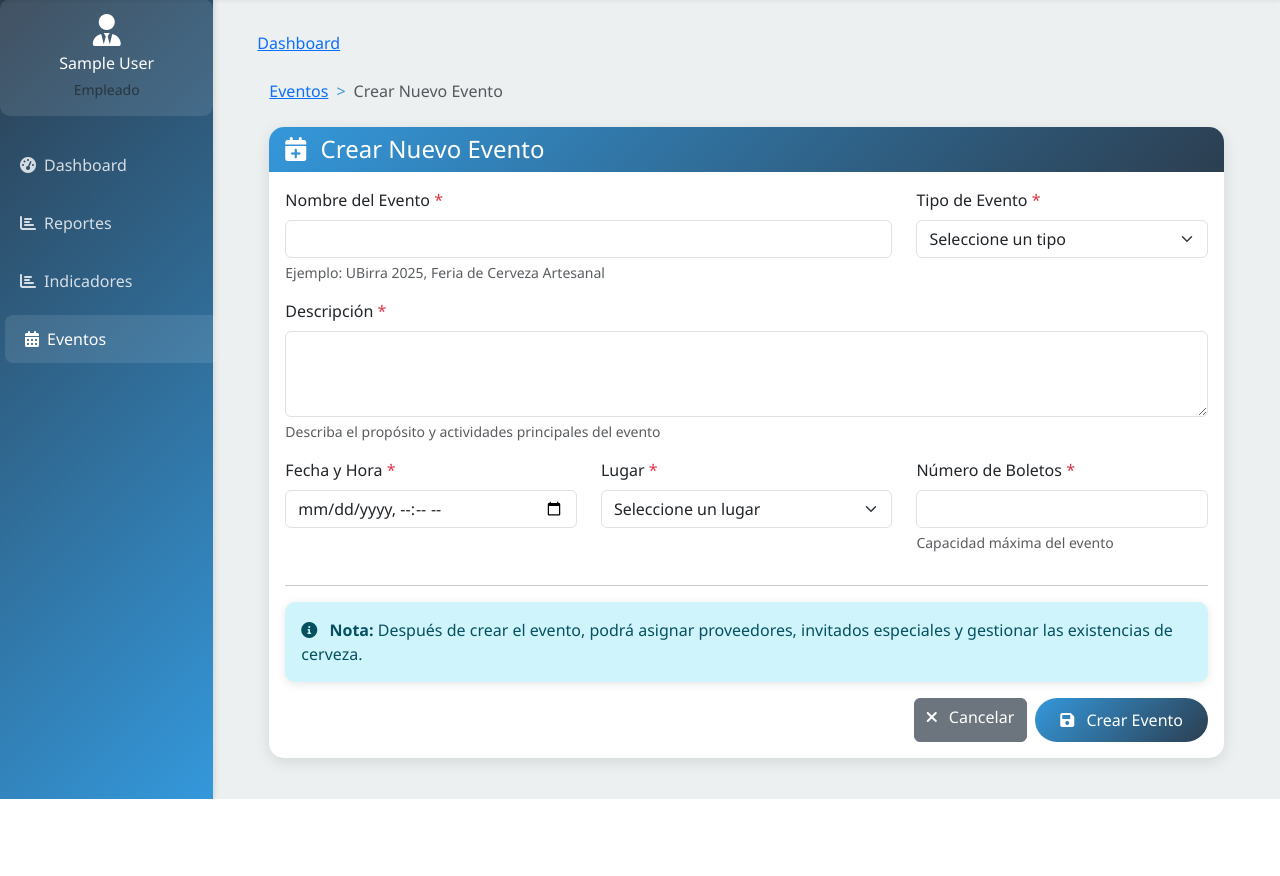
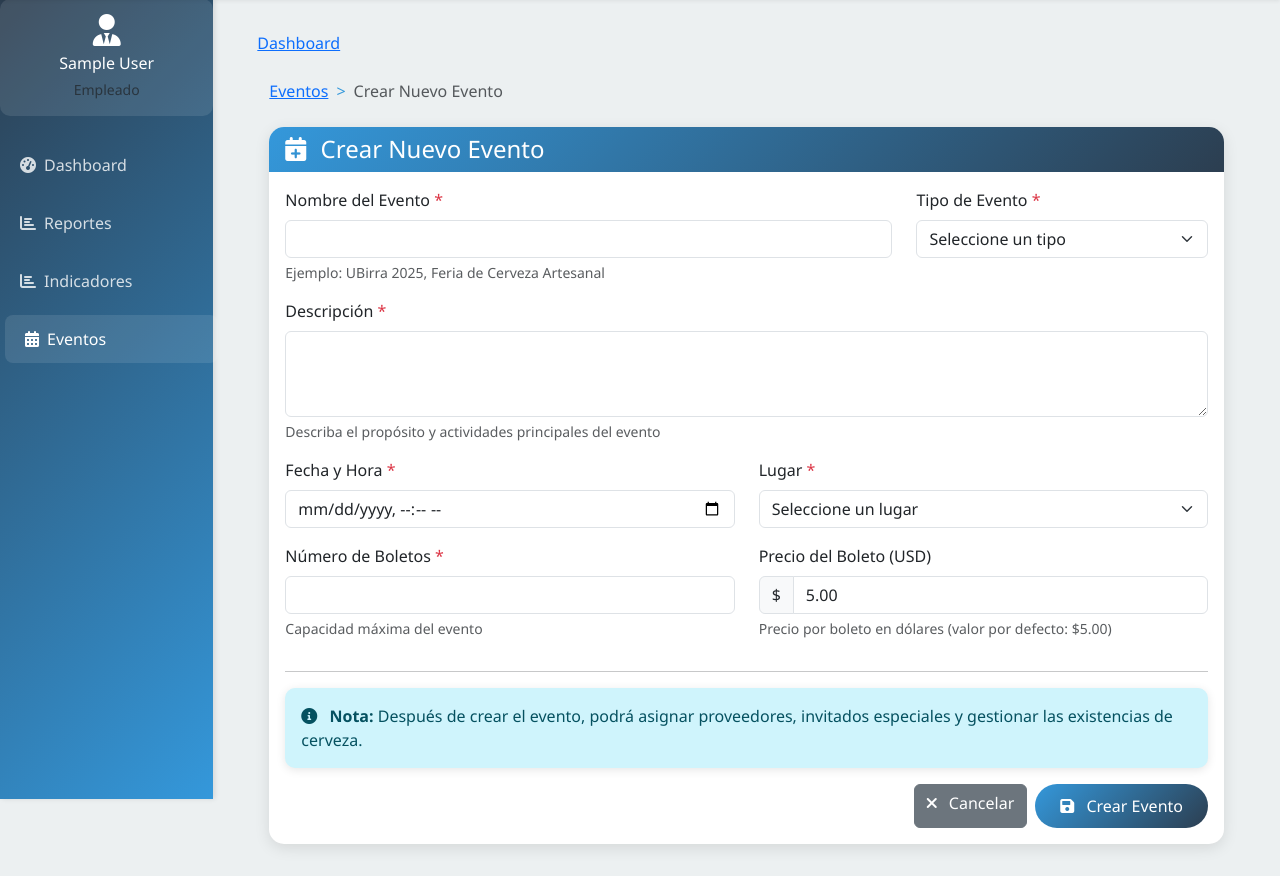
Before and after one commit to latmedina/ACAUCAB, a Django app: page /empleados/eventos/crear/ in a window 1280 px wide. Shown: the part 57-933 px from the top of the page. Before the commit the page ends 856 px from the top, so only its background shows below. Run offline with Django 5.2, Linux system fonts and the light colour scheme; the visitor is signed in with stand-in values (Sample User, id 1); data that the repository does not hold is empty.

Commit message:
Precio del boleto

```diff
--- a/ecommerce/settings.py
+++ b/ecommerce/settings.py
@@ -87,7 +87,7 @@ WSGI_APPLICATION = 'ecommerce.wsgi.application'
 DATABASES = {
     'default': {
         'ENGINE': 'django.db.backends.postgresql',
-        'NAME': 'ACAUCAB',
+        'NAME': 'ACAUCAB3',
         'USER': 'postgres',
         'PASSWORD': '',
         'HOST': 'localhost',
--- a/empleados/templates/empleados/eventos/crear_evento.html
+++ b/empleados/templates/empleados/eventos/crear_evento.html
@@ -49,13 +49,13 @@
                 </div>
 
                 <div class="row">
-                    <div class="col-md-4">
+                    <div class="col-md-6">
                         <div class="mb-3">
                             <label for="eve_fecha_hora" class="form-label">Fecha y Hora <span class="text-danger">*</span></label>
                             <input type="datetime-local" class="form-control" id="eve_fecha_hora" name="eve_fecha_hora" required>
                         </div>
                     </div>
-                    <div class="col-md-4">
+                    <div class="col-md-6">
                         <div class="mb-3">
                             <label for="fk_lugar" class="form-label">Lugar <span class="text-danger">*</span></label>
                             <select class="form-select" id="fk_lugar" name="fk_lugar" required>
@@ -66,12 +66,26 @@
                             </select>
                         </div>
                     </div>
-                    <div class="col-md-4">
+                </div>
+
+                <div class="row">
+                    <div class="col-md-6">
                         <div class="mb-3">
                             <label for="eve_nro_boletos" class="form-label">Número de Boletos <span class="text-danger">*</span></label>
                             <input type="number" class="form-control" id="eve_nro_boletos" name="eve_nro_boletos"
                                    min="1" required>
                             <div class="form-text">Capacidad máxima del evento</div>
+                        </div>
+                    </div>
+                    <div class="col-md-6">
+                        <div class="mb-3">
+                            <label for="eve_precio_boleto" class="form-label">Precio del Boleto (USD)</label>
+                            <div class="input-group">
+                                <span class="input-group-text">$</span>
+                                <input type="number" class="form-control" id="eve_precio_boleto" name="eve_precio_boleto"
+                                       step="0.01" min="0" placeholder="5.00" value="5.00">
+                            </div>
+                            <div class="form-text">Precio por boleto en dólares (valor por defecto: $5.00)</div>
                         </div>
                     </div>
                 </div>
--- a/empleados/templates/empleados/eventos/crear_invitado.html
+++ b/empleados/templates/empleados/eventos/crear_invitado.html
@@ -31,7 +31,7 @@
                     </div>
                     <div class="col-md-4">
                         <label class="form-label">Cédula</label>
-                        <input type="text" name="inv_CI" class="form-control" required>
+                        <input type="text" name="inv_ci" class="form-control" required>
                     </div>
                     <div class="col-md-6">
                         <label class="form-label">Tipo de Invitado</label>
--- a/empleados/views.py
+++ b/empleados/views.py
@@ -976,12 +976,23 @@ def crear_evento(request):
             lugar_id = request.POST.get('fk_lugar')
             tipo_evento_id = request.POST.get('fk_tip_eve')
 
+            # Obtener precio del boleto con valor por defecto de 5
+            precio_boleto = request.POST.get('eve_precio_boleto')
+            if not precio_boleto or precio_boleto.strip() == '':
+                precio_boleto = 5.0
+            else:
+                try:
+                    precio_boleto = float(precio_boleto)
+                except (ValueError, TypeError):
+                    precio_boleto = 5.0
+
             # Crear el evento
             nuevo_evento = evento.objects.create(
                 eve_nombre=nombre,
                 eve_descripcion=descripcion,
                 eve_fecha_hora=fecha_hora,
                 eve_nro_boletos=nro_boletos,
+                eve_precio_boleto=precio_boleto,
                 fk_lugar_id=lugar_id,
                 fk_tip_eve_id=tipo_evento_id
             )
@@ -1018,6 +1029,17 @@ def editar_evento(request, evento_id):
             evento_obj.eve_nro_boletos = request.POST.get('eve_nro_boletos')
             evento_obj.fk_lugar_id = request.POST.get('fk_lugar')
             evento_obj.fk_tip_eve_id = request.POST.get('fk_tip_eve')
+
+            # Actualizar precio del boleto con valor por defecto de 5
+            precio_boleto = request.POST.get('eve_precio_boleto')
+            if not precio_boleto or precio_boleto.strip() == '':
+                evento_obj.eve_precio_boleto = 5.0
+            else:
+                try:
+                    evento_obj.eve_precio_boleto = float(precio_boleto)
+                except (ValueError, TypeError):
+                    evento_obj.eve_precio_boleto = 5.0
+
             evento_obj.save()
 
             messages.success(request, 'Evento actualizado exitosamente.')
--- a/store/views.py
+++ b/store/views.py
@@ -2357,7 +2357,7 @@ def create_sale_from_order_data(order_data, user):
                     det_ven_onl_precio=detalle['precio_unitario']
                 )
 
-        return venta_fisica_obj, venta_online_obj, venta_evento_obj
+        return venta_fisica_obj, venta_online_obj
 
     except Exception as e:
         raise Exception(f'Error creando venta: {str(e)}')
```
Also changed, not shown: empleados/templates/empleados/eventos/editar_evento.html (+17 -3 lines).
